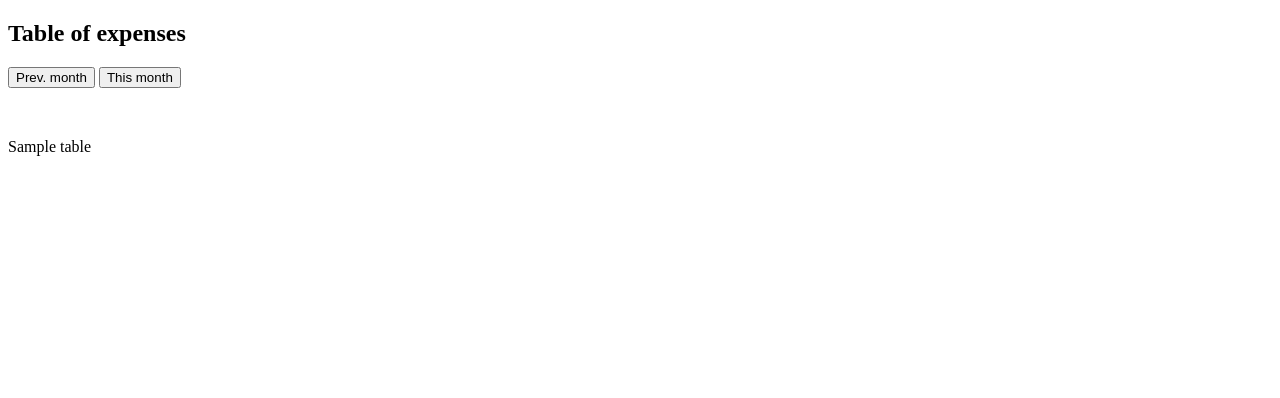
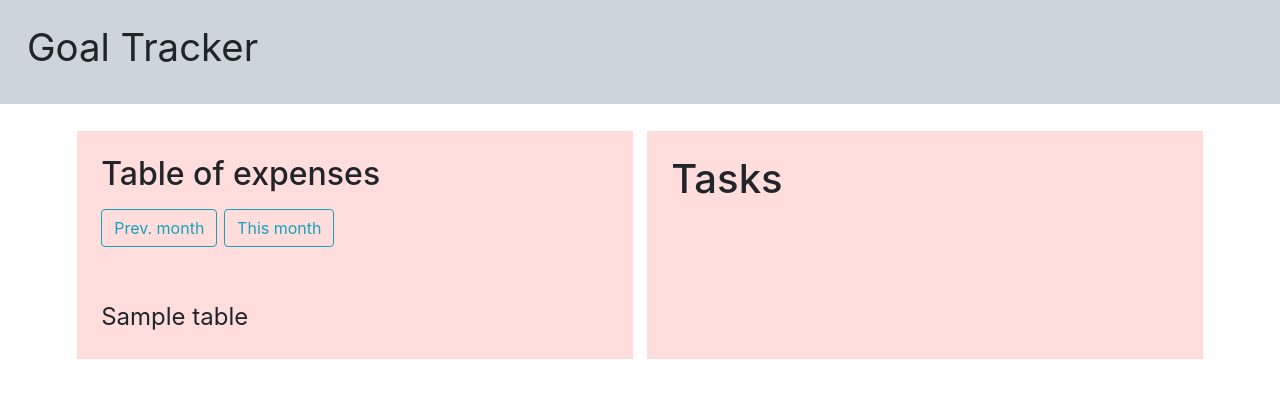
Before and after one commit to feudalism/goal-tracking, a Python web app: template website/templates/tables.html in a window 1280 px wide. Shown: the top 398 px of the page. Run offline with Jinja, Linux system fonts and the light colour scheme; the template is opened without the code that fills it: most values are stand-ins (such as "Sample title", 1, 10 or a date in 2020); some libraries are stand-ins or nearby versions.

Commit message:
website w bootstrap works

```diff
--- /dev/null
+++ b/website/__init__.py
@@ -0,0 +1 @@
+from . import app
--- a/website/static/main.css
+++ b/website/static/main.css
@@ -1,80 +1,119 @@
+/* body { */
+  /* background: #fafafa; */
+  /* color: #333333; */
+  /* margin-top: 5rem; */
+/* } */
+
+/* h1, h2, h3, h4, h5, h6 { */
+  /* color: #444444; */
+/* } */
+
+/* .bg-steel { */
+  /* background-color: #5f788a; */
+/* } */
+
 body {
-  background: #fafafa;
-  color: #333333;
-  margin-top: 5rem;
+	font-size: 150%;
 }
 
-h1, h2, h3, h4, h5, h6 {
-  color: #444444;
+.site-header {
+	font-size: 160%;
+	background: #cbd5db;
+	margin-bottom: 0.7em;
+	padding: 0.7em;
+	padding-top: 0.5em;
 }
 
-.bg-steel {
-  background-color: #5f788a;
+.col-sm {
+	background: #ffdddd;
+	padding: 1em;
+	margin-right: 0.3em;
+	margin-left: 0.3em;
 }
 
-.site-header .navbar-nav .nav-link {
-  color: #cbd5db;
+#goals_table td {
+   padding: 0.25em;
+  /* background: #cbd5db; */
+  /* text-align: left; */
 }
 
-.site-header .navbar-nav .nav-link:hover {
-  color: #ffffff;
+#goals_table thead th{
+  padding: 0.25em;
+  padding-left: 0.3em;
+  border-bottom: 4px solid black;
 }
 
-.site-header .navbar-nav .nav-link.active {
-  font-weight: 500;
+#goals_table tr{
+   background: #ffdddd;
 }
 
-.content-section {
-  background: #ffffff;
-  padding: 10px 20px;
-  border: 1px solid #dddddd;
-  border-radius: 3px;
-  margin-bottom: 20px;
+#goals_table tr:nth-child(2n){
+   background: white;
 }
 
-.article-title {
-  color: #444444;
-}
+/* .site-header .navbar-nav .nav-link { */
+  /* color: #cbd5db; */
+/* } */
 
-a.article-title:hover {
-  color: #428bca;
-  text-decoration: none;
-}
+/* .site-header .navbar-nav .nav-link:hover { */
+  /* color: #ffffff; */
+/* } */
 
-.article-content {
-  white-space: pre-line;
-}
+/* .site-header .navbar-nav .nav-link.active { */
+  /* font-weight: 500; */
+/* } */
 
-.article-img {
-  height: 65px;
-  width: 65px;
-  margin-right: 16px;
-}
+/* .content-section { */
+  /* background: #ffffff; */
+  /* padding: 10px 20px; */
+  /* border: 1px solid #dddddd; */
+  /* border-radius: 3px; */
+  /* margin-bottom: 20px; */
+/* } */
 
-.article-metadata {
-  padding-bottom: 1px;
-  margin-bottom: 4px;
-  border-bottom: 1px solid #e3e3e3
-}
+/* .article-title { */
+  /* color: #444444; */
+/* } */
 
-.article-metadata a:hover {
-  color: #333;
-  text-decoration: none;
-}
+/* a.article-title:hover { */
+  /* color: #428bca; */
+  /* text-decoration: none; */
+/* } */
 
-.article-svg {
-  width: 25px;
-  height: 25px;
-  vertical-align: middle;
-}
+/* .article-content { */
+  /* white-space: pre-line; */
+/* } */
 
-.account-img {
-  height: 125px;
-  width: 125px;
-  margin-right: 20px;
-  margin-bottom: 16px;
-}
+/* .article-img { */
+  /* height: 65px; */
+  /* width: 65px; */
+  /* margin-right: 16px; */
+/* } */
 
-.account-heading {
-  font-size: 2.5rem;
-}
+/* .article-metadata { */
+  /* padding-bottom: 1px; */
+  /* margin-bottom: 4px; */
+  /* border-bottom: 1px solid #e3e3e3 */
+/* } */
+
+/* .article-metadata a:hover { */
+  /* color: #333; */
+  /* text-decoration: none; */
+/* } */
+
+/* .article-svg { */
+  /* width: 25px; */
+  /* height: 25px; */
+  /* vertical-align: middle; */
+/* } */
+
+/* .account-img { */
+  /* height: 125px; */
+  /* width: 125px; */
+  /* margin-right: 20px; */
+  /* margin-bottom: 16px; */
+/* } */
+
+/* .account-heading { */
+  /* font-size: 2.5rem; */
+/* } */
--- a/website/templates/dashboard.html
+++ b/website/templates/dashboard.html
@@ -1,5 +1,6 @@
 {% extends "layout.html" %}
 
 {% block content %}
-    hi
+    <h1>List of goals</h1>
+	{{ table }}
 {% endblock content %}
--- a/website/templates/layout.html
+++ b/website/templates/layout.html
@@ -4,14 +4,39 @@
     <!-- Required meta tags -->
     <meta charset="utf-8">
     <meta name="viewport" content="width=device-width, initial-scale=1, shrink-to-fit=no">
+    <title>Goal Tracker</title>
 
-    <!-- Bootstrap CSS -->
-    <title>Expenses</title>
+    <!-- CSS -->
+	<link rel="stylesheet" type="text/css" href="{{ url_for('static', filename='bootstrap-4.4.1-dist/css/bootstrap.css') }}">
+	<link rel="stylesheet" type="text/css" href="{{ url_for('static', filename='main.css') }}">
 </head>
 
 <body>
-	<!-- Main content -->
-	{% block content %}{% endblock %}
+    <header class="site-header">
+		Goal Tracker
+	</header>
+
+	<main class="container">
+		<div class="row">
+			<div class="col-sm">
+				<section class="goals">
+					{% block content %}{% endblock %}
+				</section>
+			</div>
+
+			<div class="col-sm">
+			<section class="tasks">
+				<h1>Tasks</h1>
+			</section>
+			</div>
+		</div>
+	</main>
+
+
+	<!-- Bootstrap JS -->
+	<!-- <script src="https://code.jquery.com/jquery-3.4.1.slim.min.js" integrity="sha384-J6qa4849blE2+poT4WnyKhv5vZF5SrPo0iEjwBvKU7imGFAV0wwj1yYfoRSJoZ+n" crossorigin="anonymous"></script> -->
+	<!-- <script src="https://cdn.jsdelivr.net/npm/popper.js@1.16.0/dist/umd/popper.min.js" integrity="sha384-Q6E9RHvbIyZFJoft+2mJbHaEWldlvI9IOYy5n3zV9zzTtmI3UksdQRVvoxMfooAo" crossorigin="anonymous"></script> -->
+	<script src="{{ url_for('static', filename='bootstrap-4.4.1-dist/js/bootstrap.js') }}"></script>
 </body>
 
 </html>
```
Also changed, not shown: website/app.py (added, +18 -0 lines), website/routes.py (+44 -3 lines), website/templates/goal.html (added, +10 -0 lines), website/website.py (deleted, +0 -13 lines), website/web_context.py (renamed from website/context.py).
